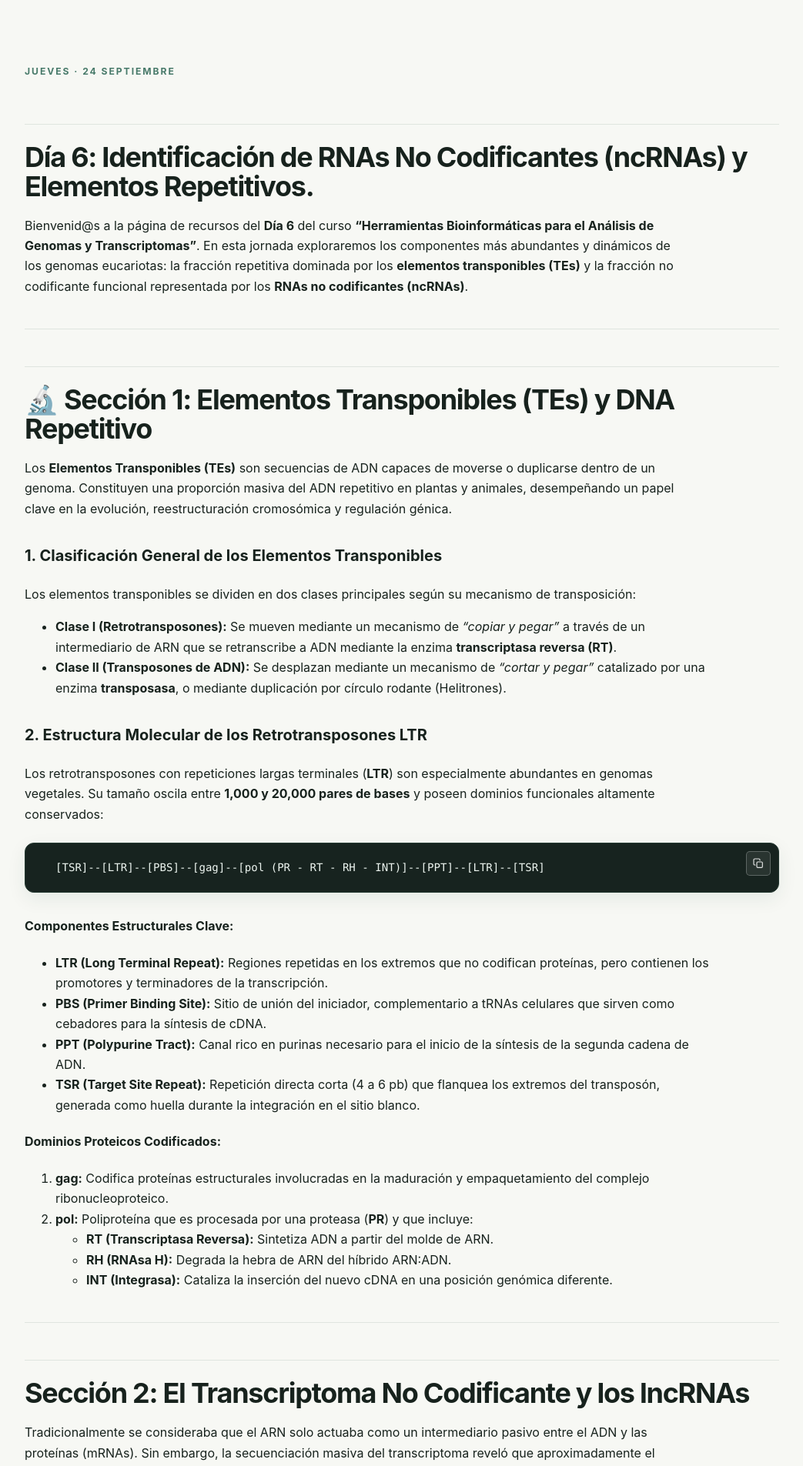
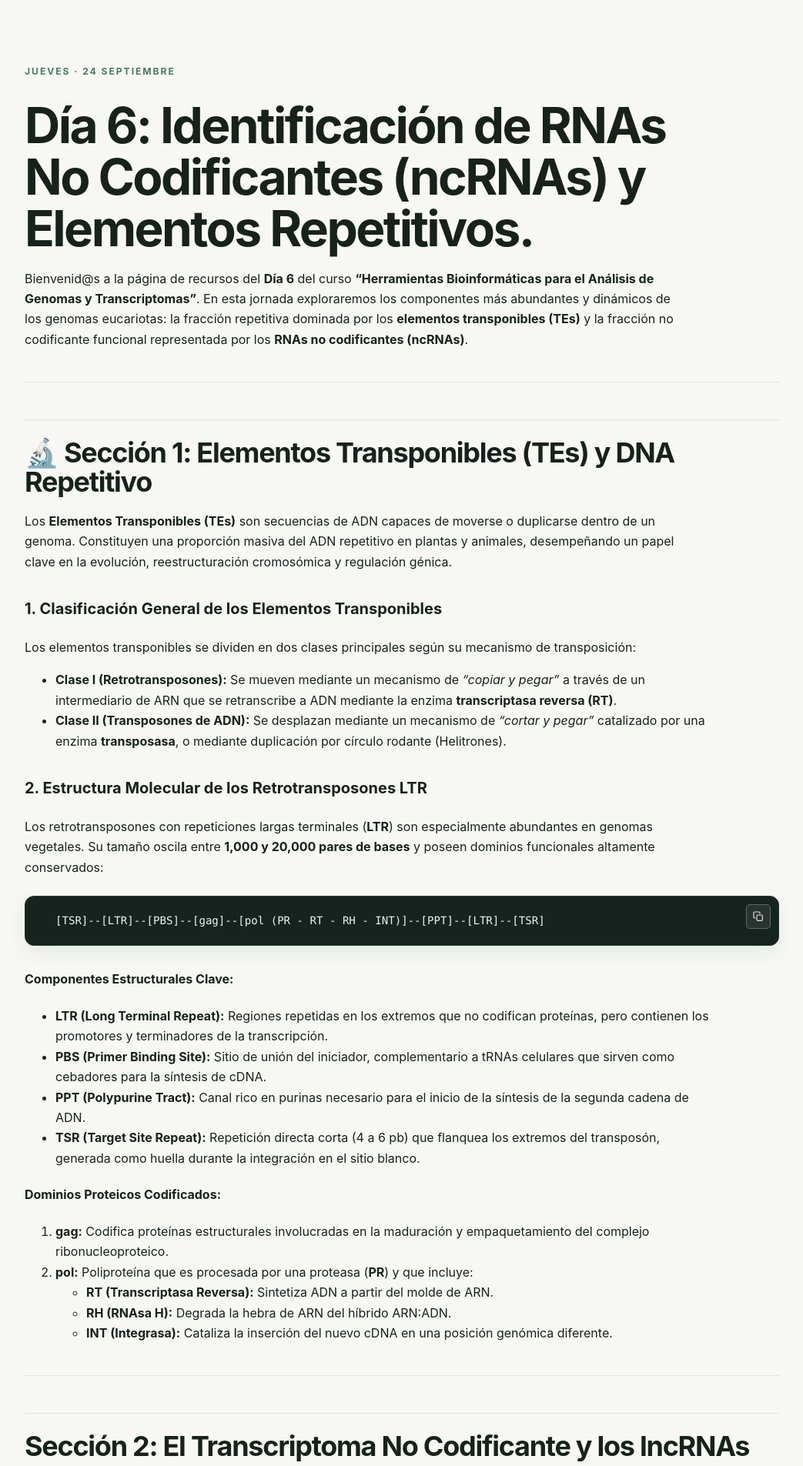
Before and after one commit to vitoem/HBGT_2026, a Jekyll site: the page built from docs/dia-06.md, in a window 1280 px wide. Shown: the top 1905 px of the page at 77% size, without its empty margins (118-1161 px from the left). Built offline with Jekyll 4.4.1, drawn with Linux system fonts in a browser that asks for light colours.

Commit message:
Fix header formatting for Día 6 documentation

```diff
--- a/docs/dia-06.md
+++ b/docs/dia-06.md
@@ -5,7 +5,7 @@ title: "Día 06 · Predicción génica y elementos repetitivos"
 
 <span class="eyebrow">Jueves · 24 septiembre</span>
 
-## Día 6: Identificación de RNAs No Codificantes (ncRNAs) y Elementos Repetitivos.
+# Día 6: Identificación de RNAs No Codificantes (ncRNAs) y Elementos Repetitivos.
 
 Bienvenid@s a la página de recursos del **Día 6** del curso **"Herramientas Bioinformáticas para el Análisis de Genomas y Transcriptomas"**. En esta jornada exploraremos los componentes más abundantes y dinámicos de los genomas eucariotas: la fracción repetitiva dominada por los **elementos transponibles (TEs)** y la fracción no codificante funcional representada por los **RNAs no codificantes (ncRNAs)**.
 
```
